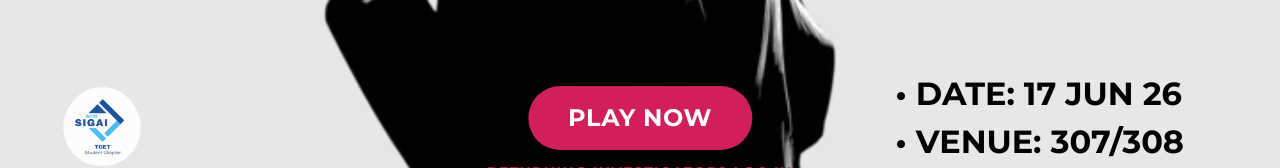
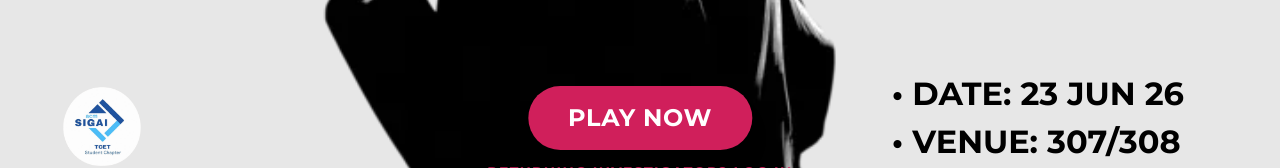
Before and after one commit to notfawkes/sigai-crime-lab, a Next.js app: page / in a window 1280 px wide. Shown: the part 570-738 px from the top of the page. Built offline with nearby package versions, Linux system fonts and the light colour scheme.

Commit message:
Added opengraph image

```diff
--- a/app/page.tsx
+++ b/app/page.tsx
@@ -121,7 +121,11 @@ export default function Home() {
         }}
       >
         <div className="text-[clamp(2rem,2vw,4rem)]">
-          • DATE: 17 JUN 26
+          • DATE: {new Date().toLocaleDateString("en-GB", {
+            day: "2-digit",
+            month: "short",
+            year: "2-digit",
+          }).toUpperCase()}
         </div>
         <div className="text-[clamp(2rem,2vw,4rem)]">
           • VENUE: 307/308
```
Also changed, not shown: app/opengraph-image.jpg (added), opengraph-image.jpg (added).
